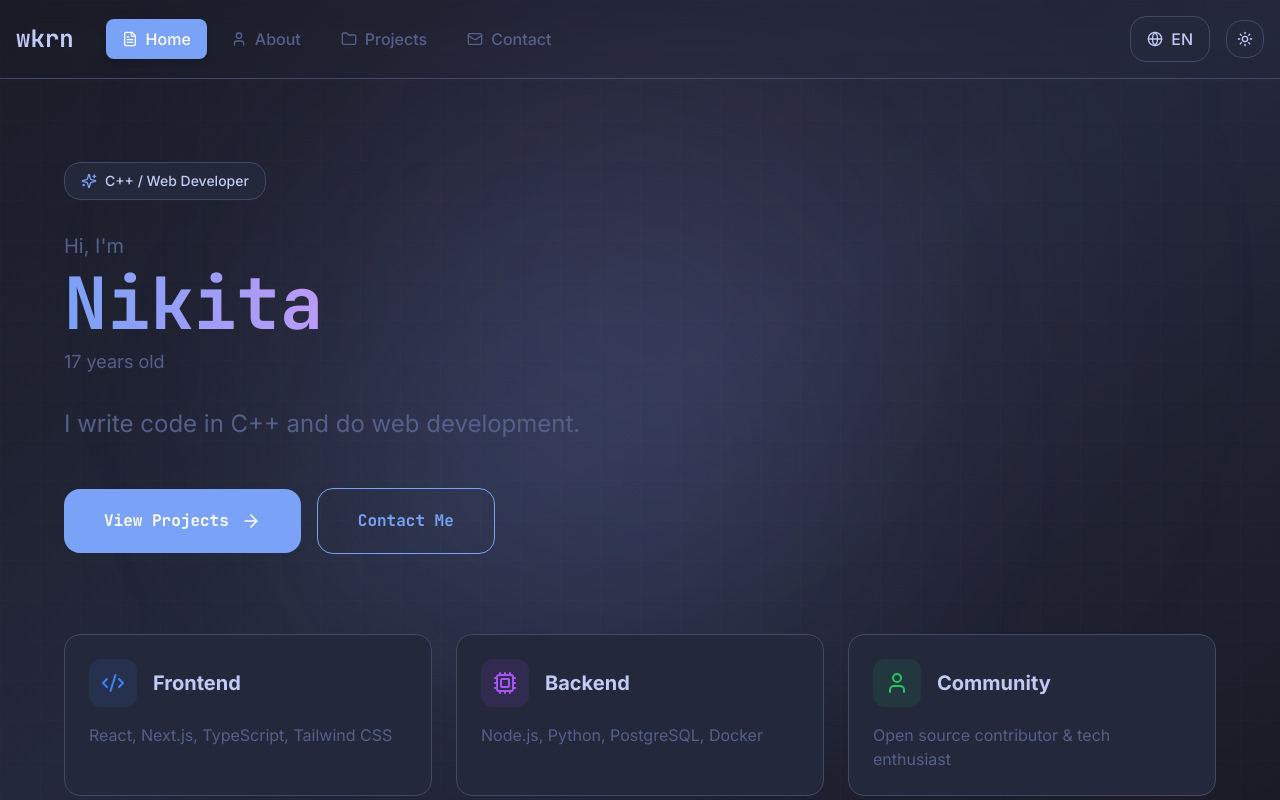
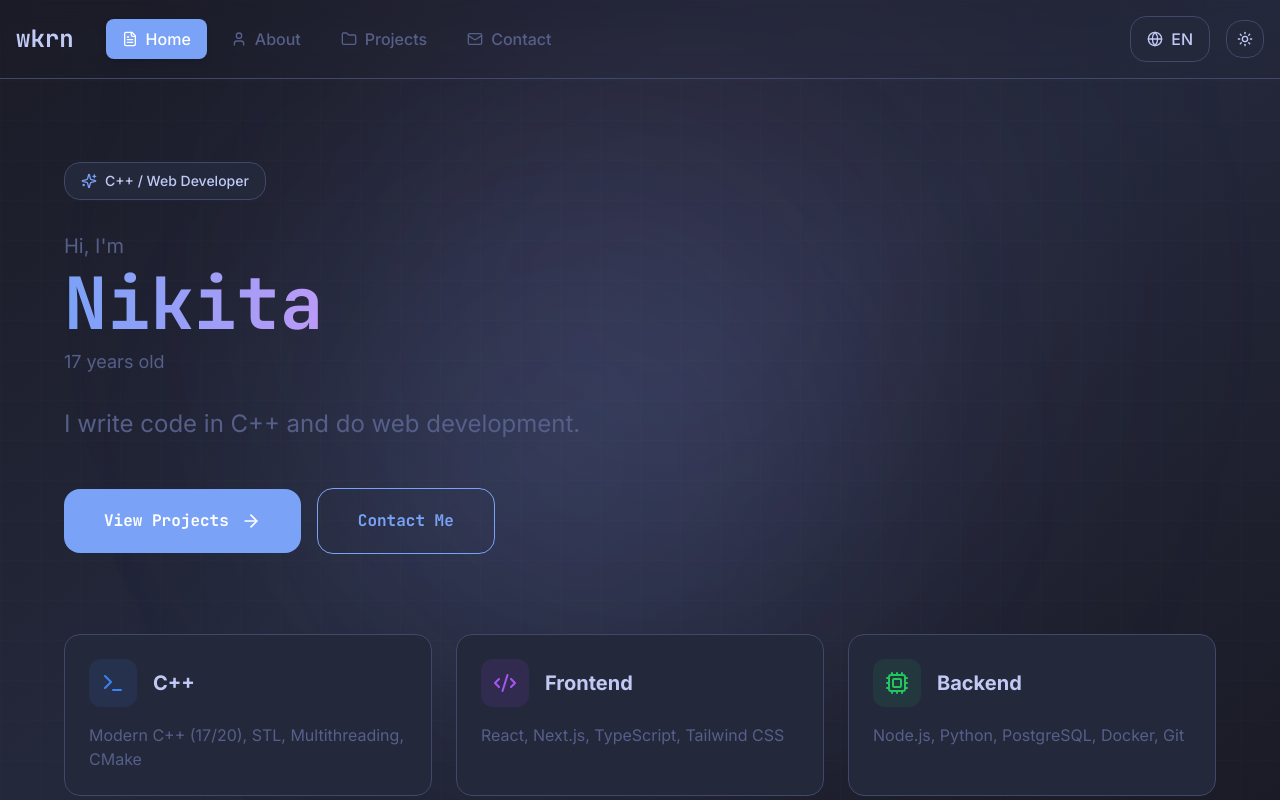
Before and after one commit to wakaranakattari/bio-site, a Next.js app: page / in a window 1280 px wide. Shown: the top 800 px of the page. Built offline with nearby package versions, Linux system fonts and the light colour scheme.

Commit message:
fix: update Hero section skills and icons, switch to English

```diff
--- a/components/Hero.tsx
+++ b/components/Hero.tsx
@@ -1,7 +1,7 @@
 'use client';
 
 import Link from 'next/link';
-import { ArrowRight, Sparkles, Code2, Cpu, User } from 'lucide-react';
+import { ArrowRight, Sparkles, Code2, Cpu, Terminal } from 'lucide-react';
 import { motion } from 'framer-motion';
 import { useLanguage } from './LanguageProvider';
 
@@ -20,7 +20,7 @@ export function Hero() {
           >
             <div className="inline-flex items-center gap-2 px-4 py-2 rounded-full card mb-8">
               <Sparkles className="w-4 h-4 text-accent" />
-              <span className="text-sm font-medium">{t('hero.role')}</span>
+              <span className="text-sm font-medium">C++ / Web Developer</span>
             </div>
 
             <div className="mb-8">
@@ -69,7 +69,17 @@ export function Hero() {
             <div className="p-6 rounded-2xl card">
               <div className="flex items-center gap-4 mb-4">
                 <div className="p-3 rounded-xl bg-blue-500/10">
-                  <Code2 className="w-6 h-6 text-blue-500" />
+                  <Terminal className="w-6 h-6 text-blue-500" />
+                </div>
+                <h3 className="text-xl font-bold">C++</h3>
+              </div>
+              <p className="text-muted-foreground">Modern C++ (17/20), STL, Multithreading, CMake</p>
+            </div>
+
+            <div className="p-6 rounded-2xl card">
+              <div className="flex items-center gap-4 mb-4">
+                <div className="p-3 rounded-xl bg-purple-500/10">
+                  <Code2 className="w-6 h-6 text-purple-500" />
                 </div>
                 <h3 className="text-xl font-bold">Frontend</h3>
               </div>
@@ -78,22 +88,12 @@ export function Hero() {
 
             <div className="p-6 rounded-2xl card">
               <div className="flex items-center gap-4 mb-4">
-                <div className="p-3 rounded-xl bg-purple-500/10">
-                  <Cpu className="w-6 h-6 text-purple-500" />
+                <div className="p-3 rounded-xl bg-green-500/10">
+                  <Cpu className="w-6 h-6 text-green-500" />
                 </div>
                 <h3 className="text-xl font-bold">Backend</h3>
               </div>
-              <p className="text-muted-foreground">Node.js, Python, PostgreSQL, Docker</p>
-            </div>
-
-            <div className="p-6 rounded-2xl card">
-              <div className="flex items-center gap-4 mb-4">
-                <div className="p-3 rounded-xl bg-green-500/10">
-                  <User className="w-6 h-6 text-green-500" />
-                </div>
-                <h3 className="text-xl font-bold">Community</h3>
-              </div>
-              <p className="text-muted-foreground">Open source contributor & tech enthusiast</p>
+              <p className="text-muted-foreground">Node.js, Python, PostgreSQL, Docker, Git</p>
             </div>
           </motion.div>
         </div>
```
